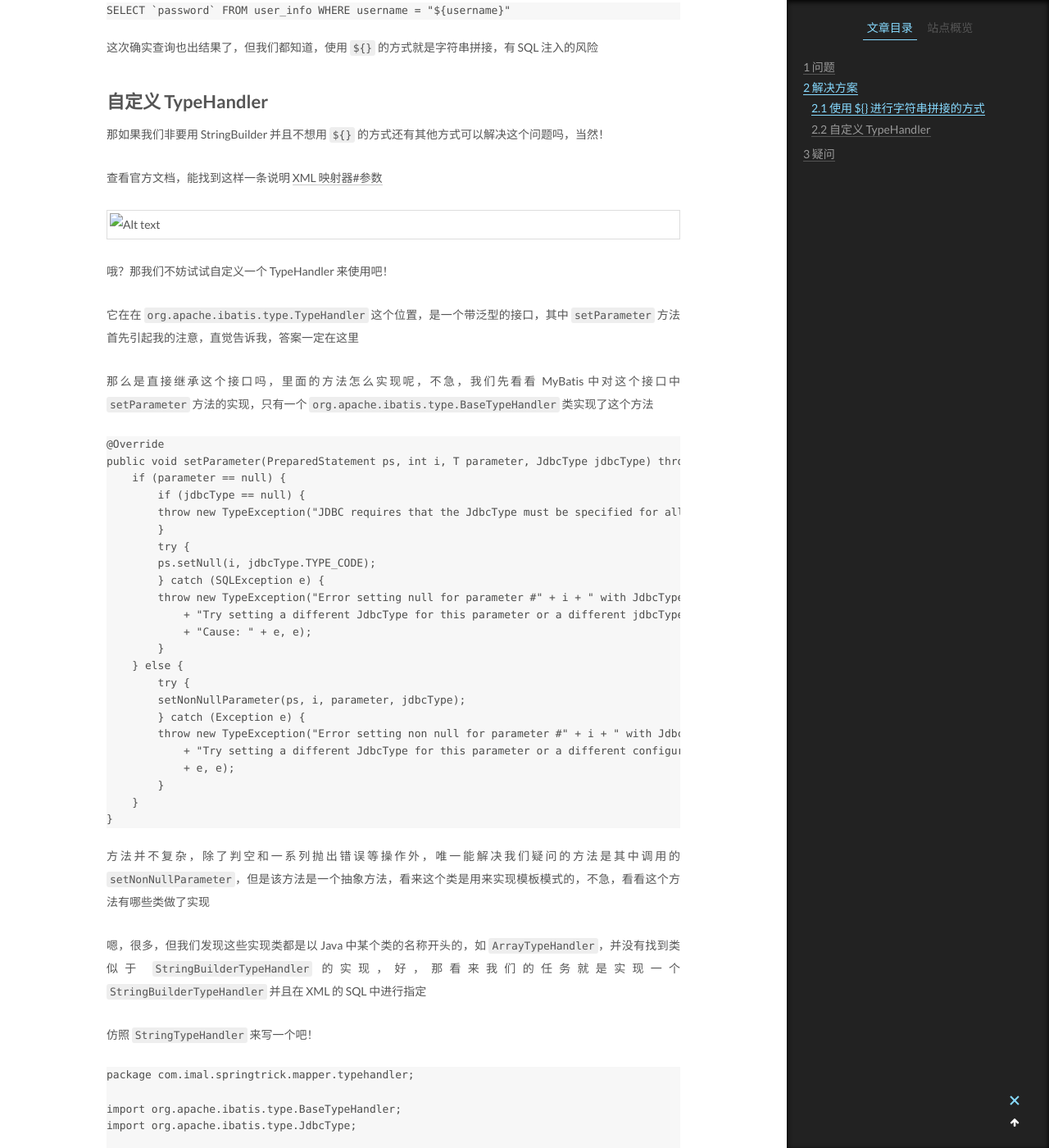
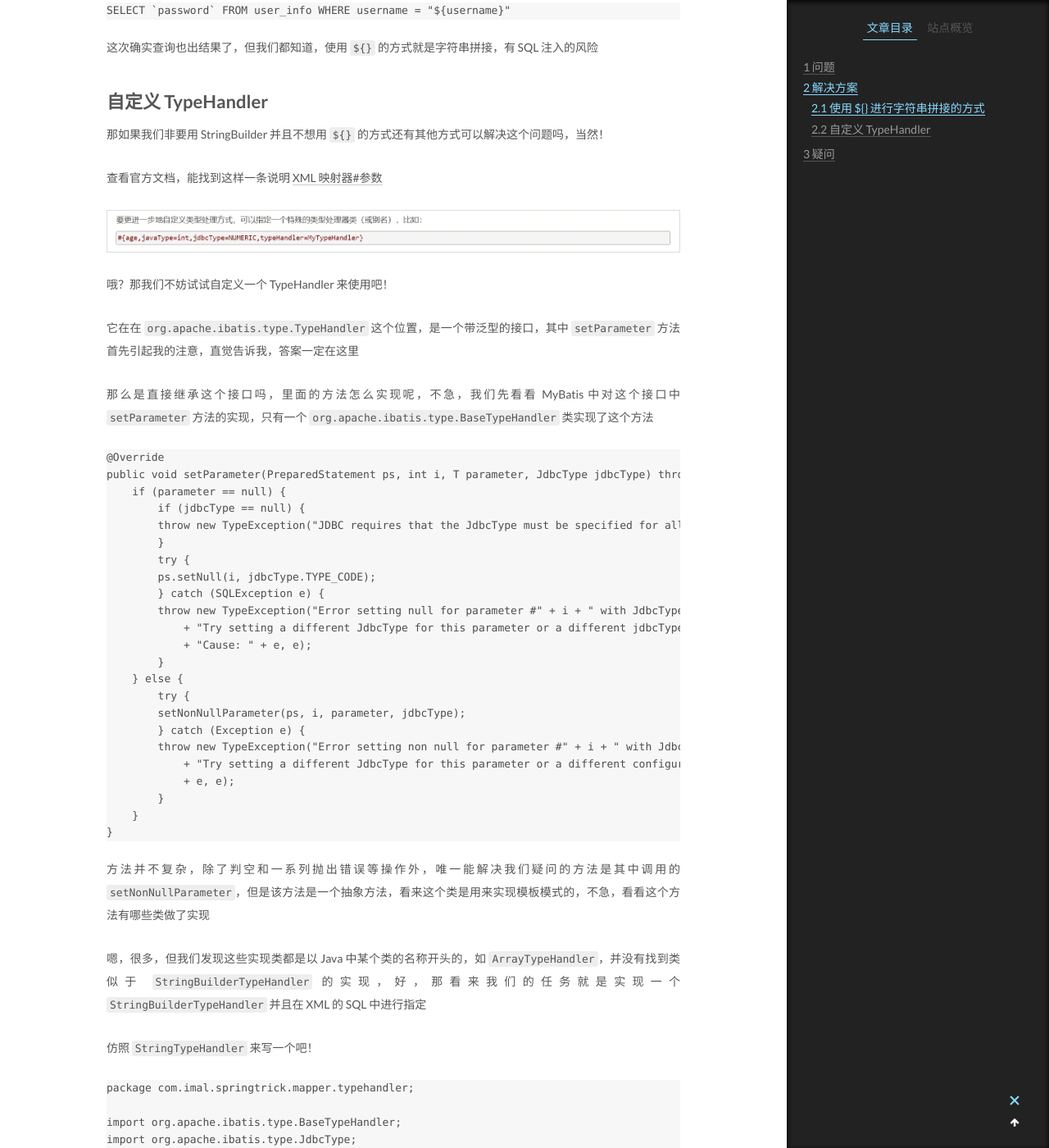
Before and after one commit to pserimal/pserimal.github.io, a Jekyll site: the page built from _posts/2024-01-18-Mybatis查询参数传入StringBuilder.md, in a window 1280 px wide and 1400 px high, scrolled down 1333 px. Shown: the whole window at 82% size. Built offline with Jekyll 4.4.1, drawn with Linux system fonts in a browser that asks for light colours.

Commit message:
图片路径

```diff
--- a/_posts/2024-01-18-Mybatis查询参数传入StringBuilder.md
+++ b/_posts/2024-01-18-Mybatis查询参数传入StringBuilder.md
@@ -61,7 +61,7 @@ SELECT `password` FROM user_info WHERE username = "${username}"
 
 查看官方文档，能找到这样一条说明 [XML 映射器#参数](https://mybatis.org/mybatis-3/zh_CN/sqlmap-xml.html#Parameters)
 
-![Alt text](../assets/images/blogs/MyBatis%E6%96%87%E6%A1%A3XML%E6%98%A0%E5%B0%84%E5%99%A8%E5%8F%82%E6%95%B0TypeHandler.jpg)
+![关于 TypeHandler 的使用](https://github.com/pserimal/pserimal.github.io/blob/master/assets/images/blogs/MyBatis文档XML映射器参数TypeHandler.jpg?raw=true)
 
 哦？那我们不妨试试自定义一个 TypeHandler 来使用吧！
 
```
